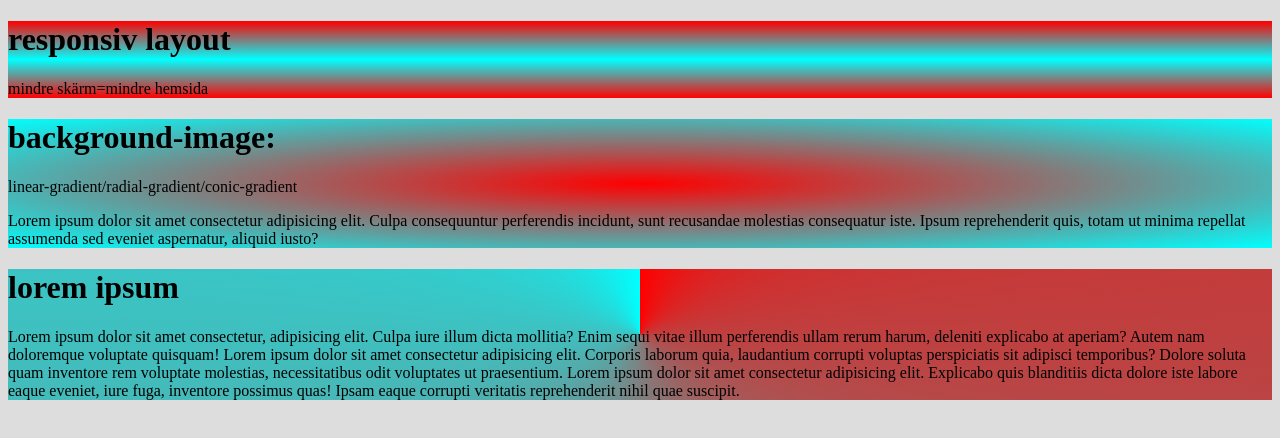
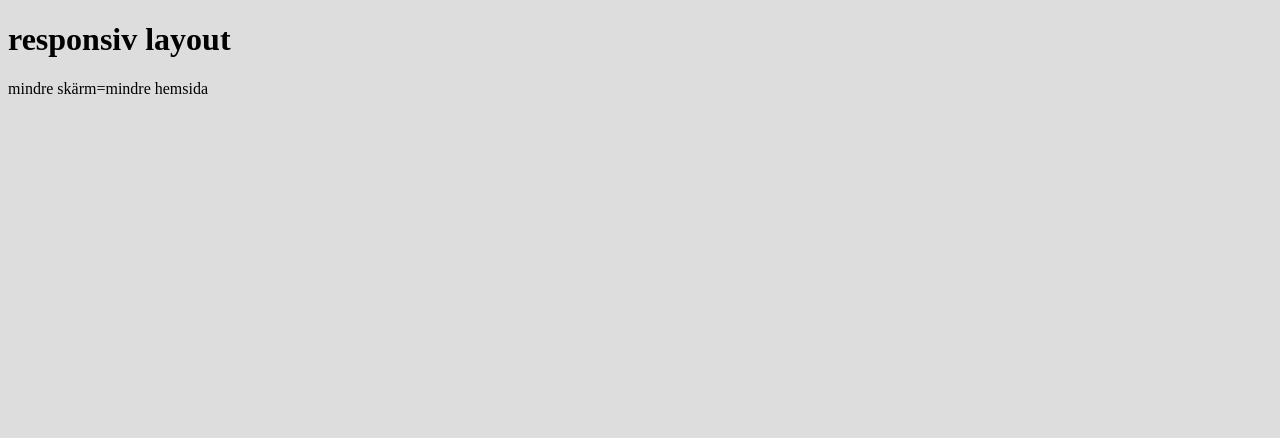
Before and after one commit to skadudel/responsiv, a plain HTML site: page index.html in a window 1280 px wide. Drawn offline with Linux system fonts and the light colour scheme.

Commit message:
reverted

```diff
--- a/index.html
+++ b/index.html
@@ -11,14 +11,5 @@
         <h1>responsiv layout</h1>
         <p>mindre skärm=mindre hemsida</p>
     </div>
-    <div class="container2">
-        <h1>background-image:</h1>
-        <p>linear-gradient/radial-gradient/conic-gradient</p>
-        <p>Lorem ipsum dolor sit amet consectetur adipisicing elit. Culpa consequuntur perferendis incidunt, sunt recusandae molestias consequatur iste. Ipsum reprehenderit quis, totam ut minima repellat assumenda sed eveniet aspernatur, aliquid iusto?</p>
-    </div>
-    <div class="container3">
-        <h1>lorem ipsum</h1>
-        <p>Lorem ipsum dolor sit amet consectetur, adipisicing elit. Culpa iure illum dicta mollitia? Enim sequi vitae illum perferendis ullam rerum harum, deleniti explicabo at aperiam? Autem nam doloremque voluptate quisquam! Lorem ipsum dolor sit amet consectetur adipisicing elit. Corporis laborum quia, laudantium corrupti voluptas perspiciatis sit adipisci temporibus? Dolore soluta quam inventore rem voluptate molestias, necessitatibus odit voluptates ut praesentium. Lorem ipsum dolor sit amet consectetur adipisicing elit. Explicabo quis blanditiis dicta dolore iste labore eaque eveniet, iure fuga, inventore possimus quas! Ipsam eaque corrupti veritatis reprehenderit nihil quae suscipit.</p>
-    </div>
 </body>
 </html>
--- a/style.css
+++ b/style.css
@@ -2,22 +2,8 @@ body{
     background-color: #ddd;
 }
 
-.container1{
-    background-image: linear-gradient(red,cyan,red);
-    width: 200wh;
-    height: 150wh;
-    margin: 0 auto;
-}
-
-.container2{
-    background-image: radial-gradient(red,cyan);
-    width: 200wh;
-    height: 150wh;
-    margin: 0 auto;
-}
-
-.container3{
-     background-image: conic-gradient(red,cyan);
+.container{
+    background-color: cyan;
     width: 200wh;
     height: 150wh;
     margin: 0 auto;
```
